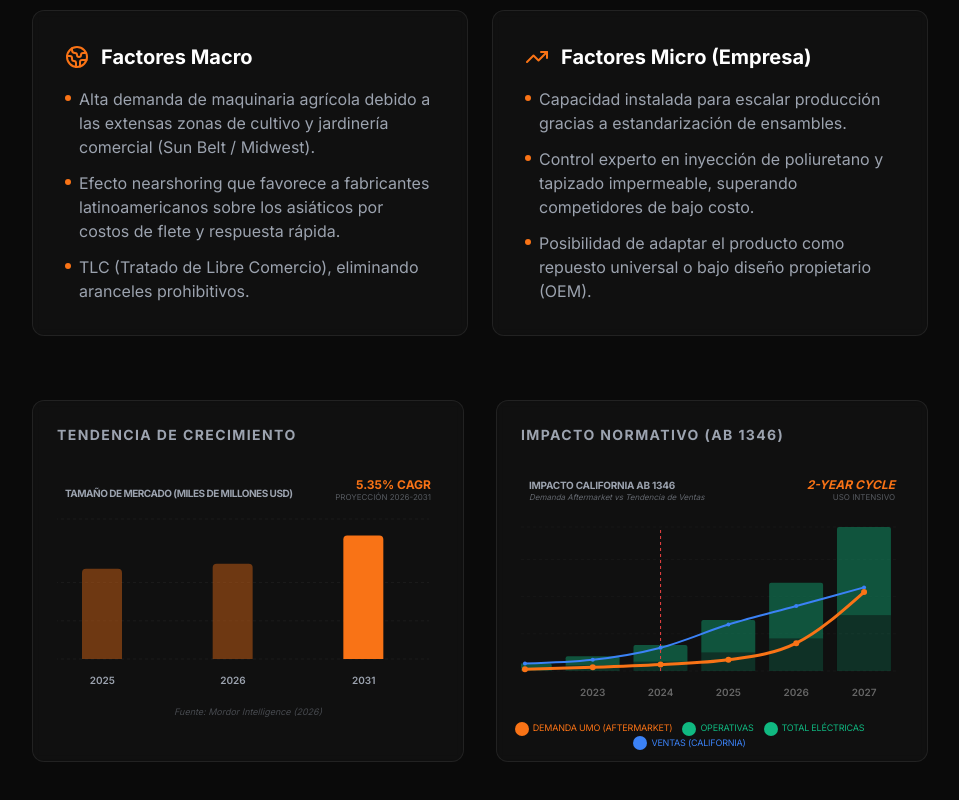
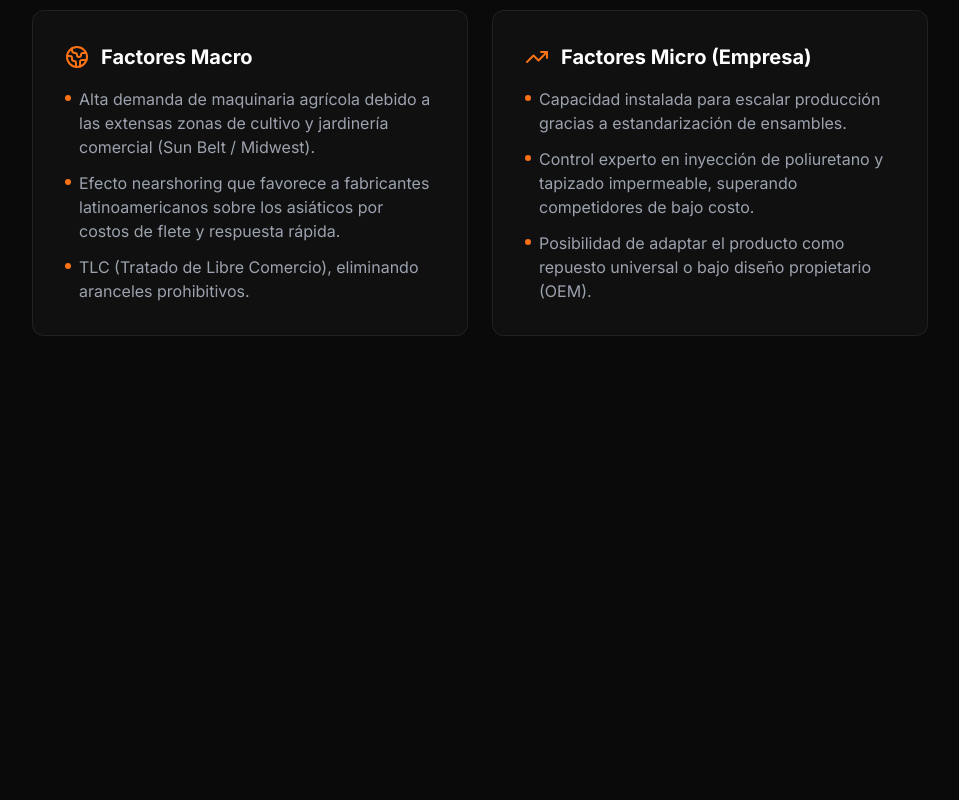
Before and after one commit to 4builes-crypto/Umo-internationalization, a React (Vite) app: page /potential in a window 1280 px wide. Shown: the part 1610-2410 px from the top of the page, without its empty margins (304-1263 px from the left). After the commit the page ends 2042 px from the top, so only its background shows below. Built offline with nearby package versions, Linux system fonts and the light colour scheme.

Commit message:
Eliminar graficas adicionales de la Seccion 3

```diff
--- a/src/pages/Potential.tsx
+++ b/src/pages/Potential.tsx
@@ -127,32 +127,6 @@ export const Potential = () => {
         </motion.div>
       </div>
 
-      {/* Real Charts Section */}
-      <div className="grid grid-cols-1 lg:grid-cols-2 gap-8 pt-8">
-        <motion.div
-          initial={{ opacity: 0, y: 20 }}
-          animate={{ opacity: 1, y: 0 }}
-          transition={{ delay: 0.3 }}
-          className="glass-card p-6 min-h-[300px]"
-        >
-          <h4 className="text-sm font-bold text-textSecondary uppercase tracking-widest mb-4">
-            {language === 'es' ? 'Tendencia de Crecimiento' : 'Growth Trend'}
-          </h4>
-          <MarketGrowthChart />
-        </motion.div>
-
-        <motion.div
-          initial={{ opacity: 0, y: 20 }}
-          animate={{ opacity: 1, y: 0 }}
-          transition={{ delay: 0.4 }}
-          className="glass-card p-6 min-h-[300px]"
-        >
-          <h4 className="text-sm font-bold text-textSecondary uppercase tracking-widest mb-4">
-            {language === 'es' ? 'Impacto Normativo (AB 1346)' : 'Regulatory Impact (AB 1346)'}
-          </h4>
-          <RegulationImpactChart />
-        </motion.div>
-      </div>
     </div>
   );
 };
```
